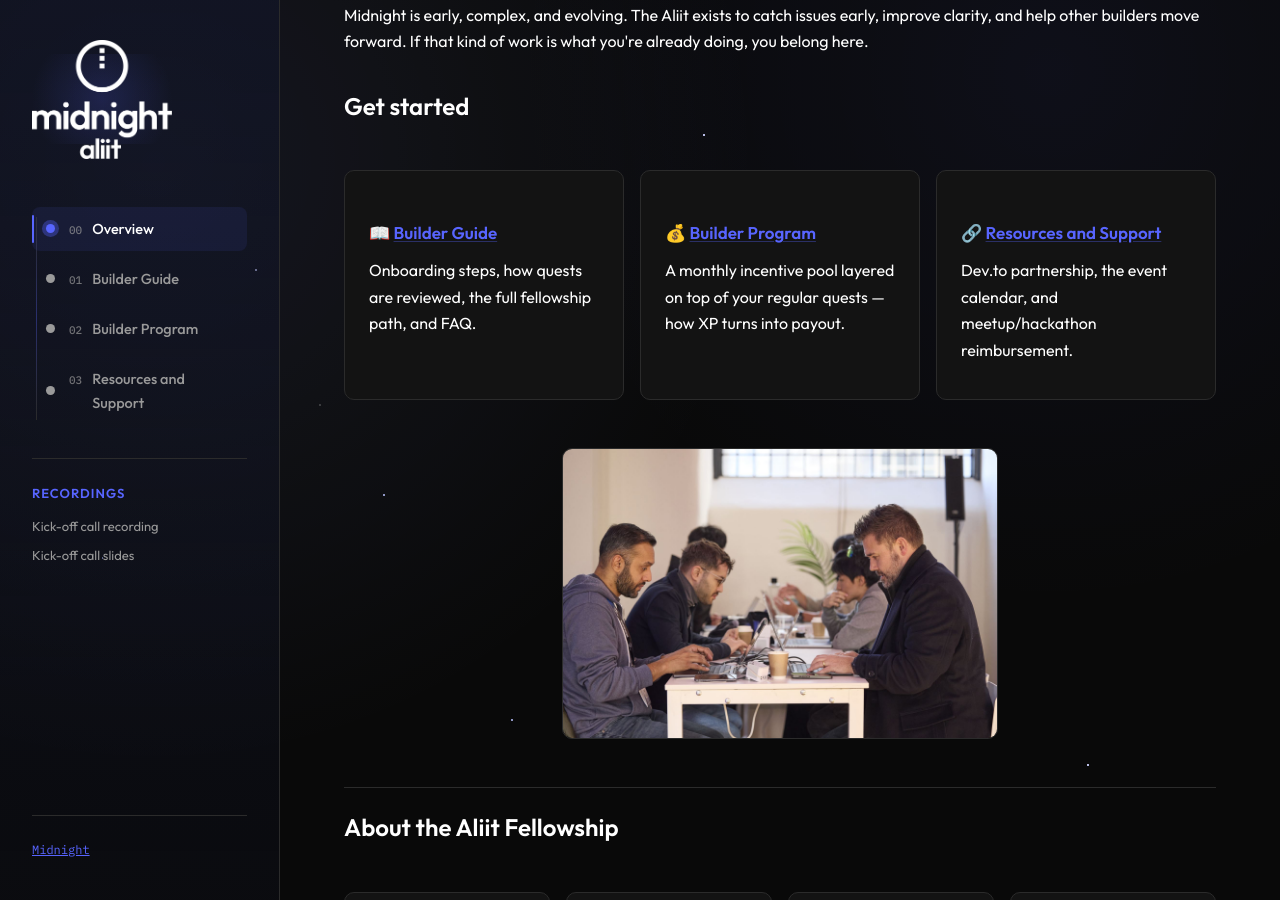
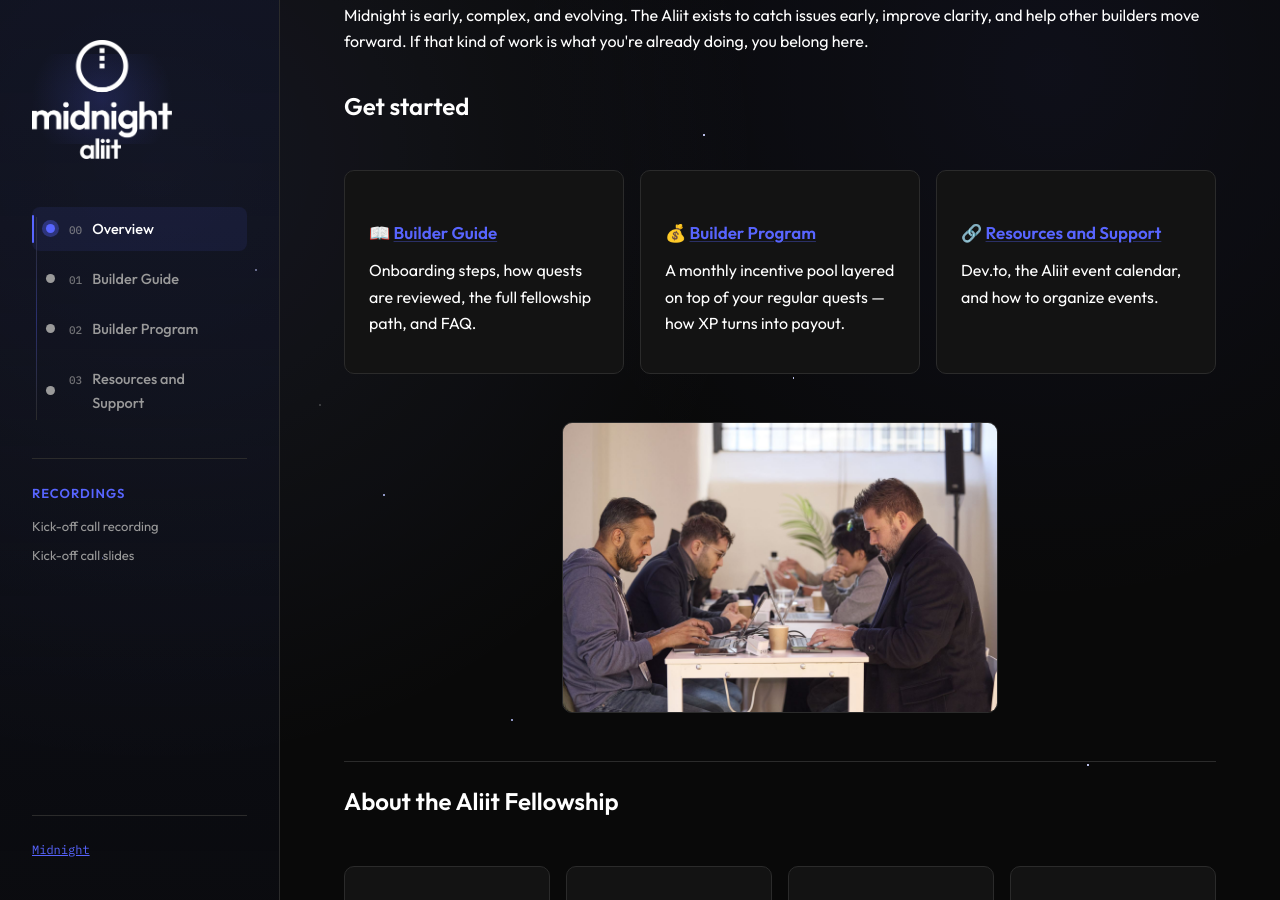
Before and after one commit to zsofimajor/aliit-builder-hub, a Jekyll site: the page built from index.md, in a window 1280 px wide and 900 px high, scrolled down 339 px. Built offline with Jekyll 4.4.1, drawn with Linux system fonts in a browser that asks for light colours.

Commit message:
Update index.md

```diff
--- a/index.md
+++ b/index.md
@@ -25,7 +25,7 @@ title: Overview
   </div>
   <div class="card">
     <h3>🔗 <a href="{{ '/resources-and-support/' | relative_url }}">Resources and Support</a></h3>
-    <p style="margin-top:8px;">Dev.to partnership, the event calendar, and meetup/hackathon reimbursement.</p>
+    <p style="margin-top:8px;">Dev.to, the Aliit event calendar, and how to organize events.</p>
   </div>
 </div>
 
```
